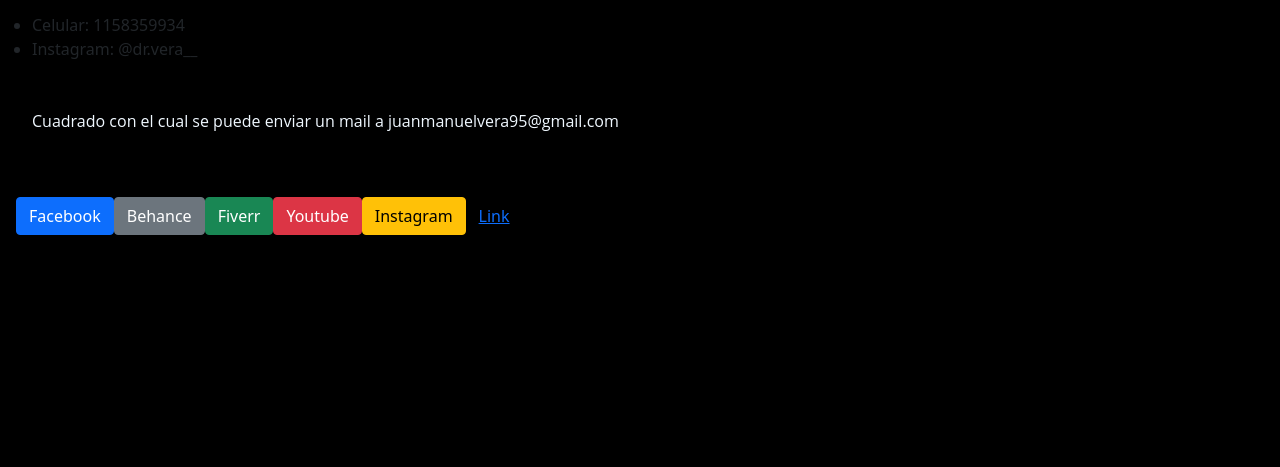
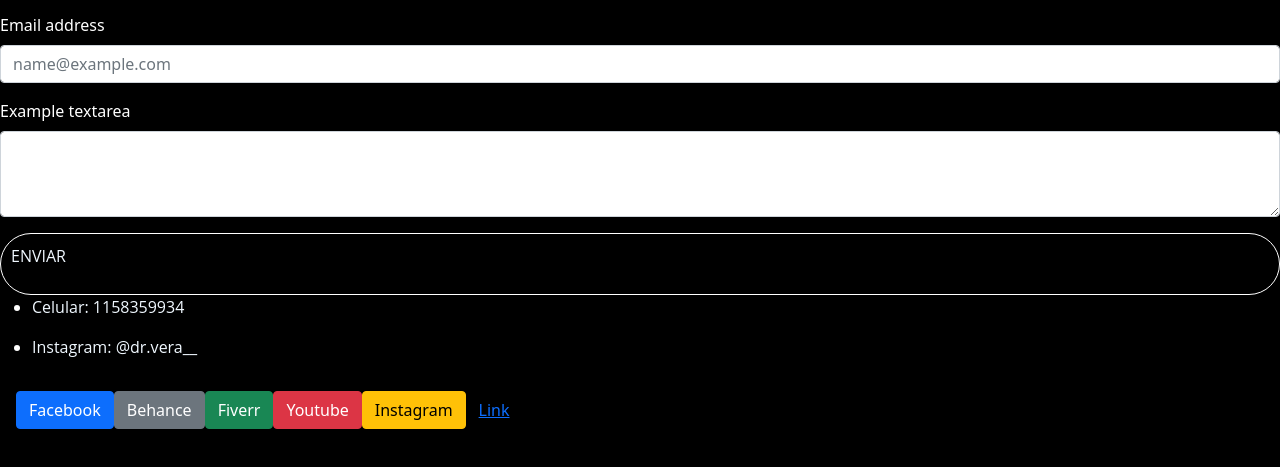
Before and after one commit to drveraok/Portfolio-DrVera, a plain HTML site: page pages/contacto.html in a window 1280 px wide. Shown: the part 75-542 px from the top of the page. Drawn offline with nearby package versions, Linux system fonts and the light colour scheme.

Commit message:
revision 2da entrega final

```diff
--- a/css/style.css
+++ b/css/style.css
@@ -97,3 +97,38 @@ footer {
 .carrousel_indicators {
     margin-top: -6rem;
 }
+
+.mail_box {
+    color: white;
+    size: 3rem;
+}
+
+.div_contacto {
+    color: white;
+}
+
+.boton_contacto_enviar {
+    border: 1px solid #ffffff; /*anchura, estilo y color borde*/
+    padding: 10px; /*espacio alrededor texto*/
+    background-color: #000000; /*color botón*/
+    color: #ffffff; /*color texto*/
+    text-decoration: none; /*decoración texto*/
+    text-transform: uppercase; /*capitalización texto*/
+    font-family: 'Helvetica', sans-serif; /*tipografía texto*/
+    border-radius: 50px; /*bordes redondos*/
+
+}
+
+.imagen_servicio {
+    max-width: 100%;
+    max-height: 100%;
+   }
+
+.div_imagen_servicio {
+    height: 650px;
+    width: 650px;
+}
+
+.p_servicio {
+    color: white;
+}
--- a/pages/contacto.html
+++ b/pages/contacto.html
@@ -54,15 +54,32 @@
 
     </header>
 
-    <div>
+    <div class="mail_box">
+      <div class="mb-3">
+        <label for="exampleFormControlInput1" class="form-label">Email address</label>
+        <input type="email" class="form-control" id="exampleFormControlInput1" placeholder="name@example.com">
+      </div>
+      <div class="mb-3">
+        <label for="exampleFormControlTextarea1" class="form-label">Example textarea</label>
+        <textarea class="form-control" id="exampleFormControlTextarea1" rows="3"></textarea>
+      </div>
+    </div>
+
+    <div class="boton_contacto_enviar">
+      <p>Enviar</p>
+    </div>
+
+    <div class="div_contacto">
         <ul>
-            <li>Celular: 1158359934</li>
-            <li>Instagram: @dr.vera__</li>
+            <li>
+              <p>Celular: 1158359934</p>
+            </li>
+            <li>
+              <p>Instagram: @dr.vera__</p>
+            </li>
         </ul>
     </div>
-    <div>
-        <p class="p_contacto">Cuadrado con el cual se puede enviar un mail a juanmanuelvera95@gmail.com</p>
-    </div>
+
 
     <footer>
         <button a href="https://www.facebook.com/DrVera-104170744318281" type="button" class="btn btn-primary">Facebook</button>
```
Also changed, not shown: pages/bio.html (+1 -2 lines), pages/servicio.html (+5 -3 lines), img/Flyer Dr. Vera JPG 1.jpg (added), img/Flyer Dr. Vera JPG 2 (1).png (added).
